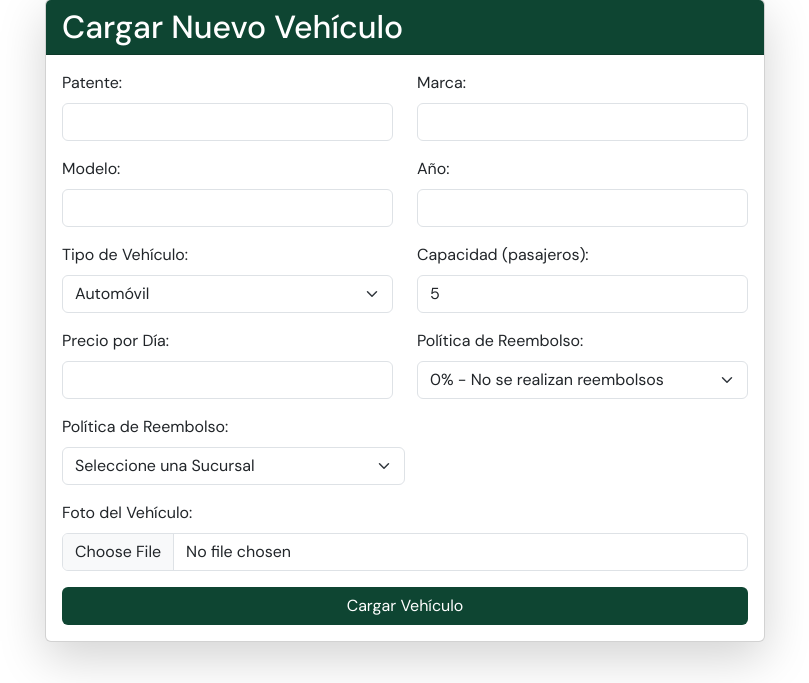
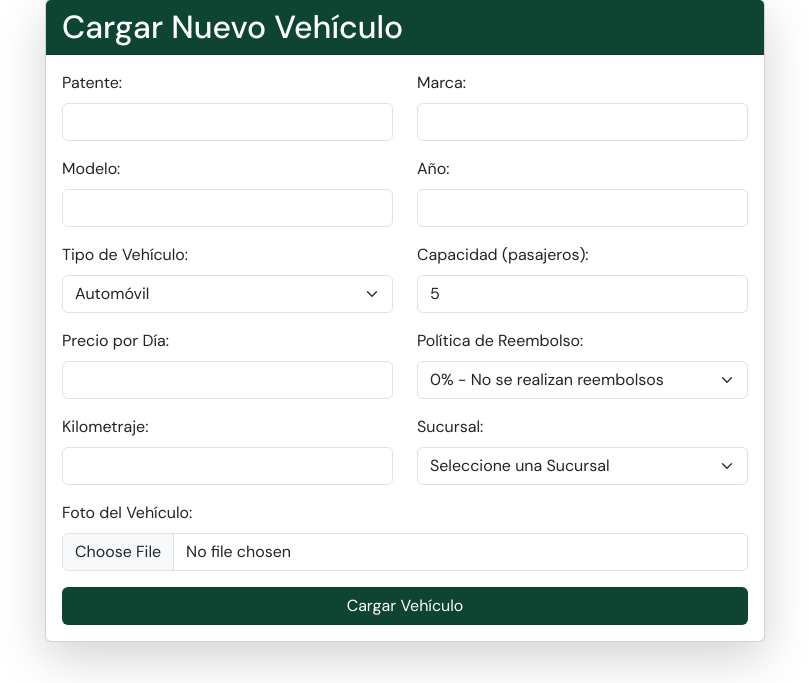
Before and after one commit to DiegoGarciaHerd/TP-Ing2, a Django app: page /admin-auth/carga-autos/ in a window 1280 px wide. Shown: the part 139-822 px from the top of the page, without its empty margins (235-1044 px from the left). Run offline with Django 5.2, Linux system fonts and the light colour scheme; the visitor is signed in with stand-in values (Sample User, id 1); data that the repository does not hold is empty.

Commit message:
Añadido el kilometraje a la carga de vehiculos

```diff
--- a/administrador/templates/administrador/cargar_autos.html
+++ b/administrador/templates/administrador/cargar_autos.html
@@ -70,14 +70,21 @@
                             </div>
                         </div>
 
-                        <div class="col-md-6 mb-3">
-                            <label for="sucursal" class="form-label">Política de Reembolso:</label>
+                        <div class="row">
+                            <div class="col-md-6 mb-3">
+                                <label for="kilometraje" class="form-label">Kilometraje:</label>
+                                <input type="number" class="form-control" id="kilometraje" name="kilometraje" step="0.01" min="0">
+                            </div>
+
+                            <div class="col-md-6 mb-3">
+                            <label for="sucursal" class="form-label">Sucursal:</label>
                             <select class="form-select" id="sucursal" name="sucursal" required>
                                 <option value="" disabled selected>Seleccione una Sucursal</option>
                                 {% for sucursal in sucursales %}
                                     <option value="{{ sucursal.id }}">{{ sucursal.nombre }}</option>
                                 {% endfor %}
                             </select>
+                        </div>
                         </div>
 
                         <div class="mb-3">
--- a/administrador/views/vehiculos.py
+++ b/administrador/views/vehiculos.py
@@ -24,6 +24,7 @@ def cargar_autos(request):
             foto_base64 = request.POST.get('foto_base64')
             politica_reembolso = request.POST.get('politica_reembolso')
             sucursal_actual_id = request.POST.get('sucursal')
+            kilometraje = request.POST.get('kilometraje', 0)  # Valor por defecto si no se proporciona
 
             # Validaciones
             if not all([marca, modelo, año, patente, tipo, capacidad, precio_por_dia, foto_base64, politica_reembolso, sucursal_actual_id]):
@@ -44,7 +45,8 @@ def cargar_autos(request):
                 disponible=True,
                 sucursal_actual_id=sucursal_actual_id,  # TODO: Permitir seleccionar sucursal
                 foto_base64=foto_base64,
-                politica_de_reembolso=politica_reembolso
+                politica_de_reembolso=politica_reembolso,
+                kilometraje=int(kilometraje) if kilometraje.isdigit() else 0,  # Validar que sea un número
             )
 
             messages.success(request, f"Vehículo {vehiculo.marca} {vehiculo.modelo} cargado exitosamente")
```
